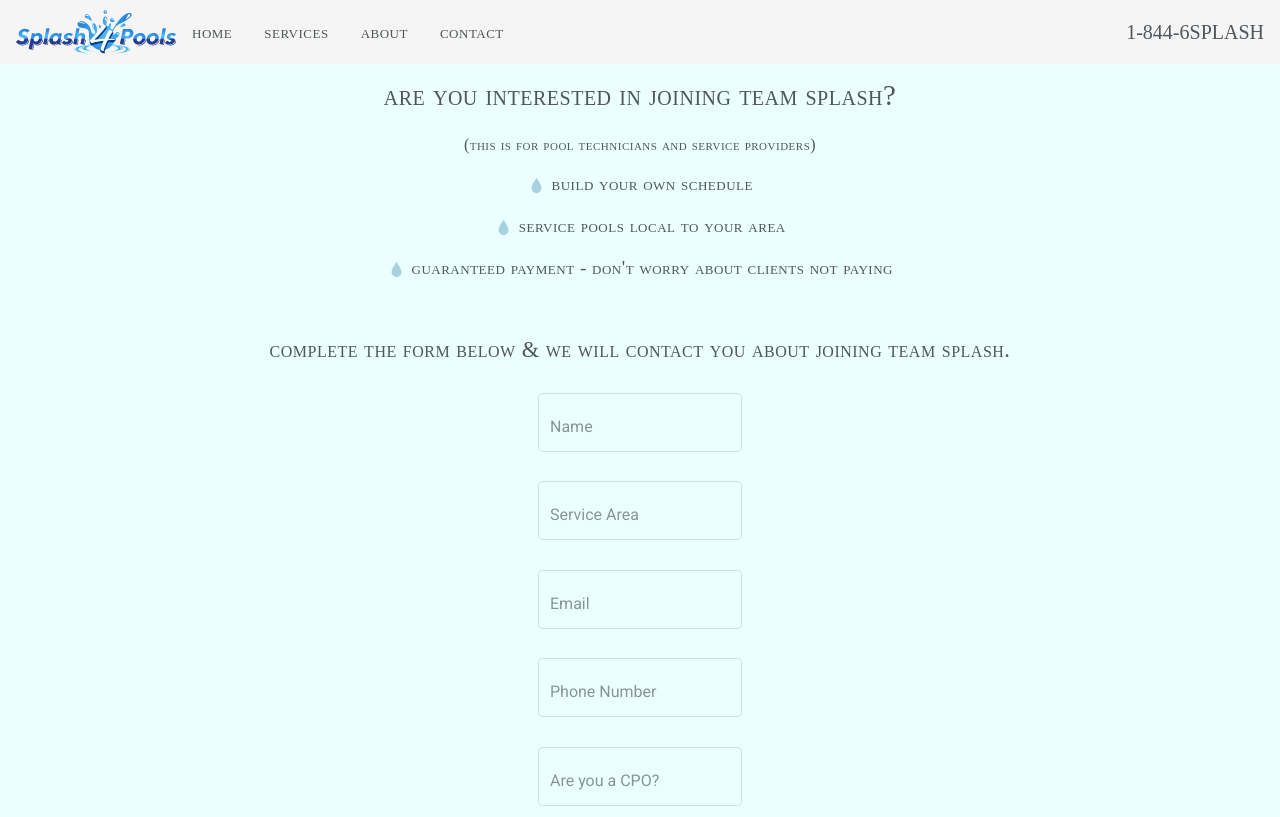
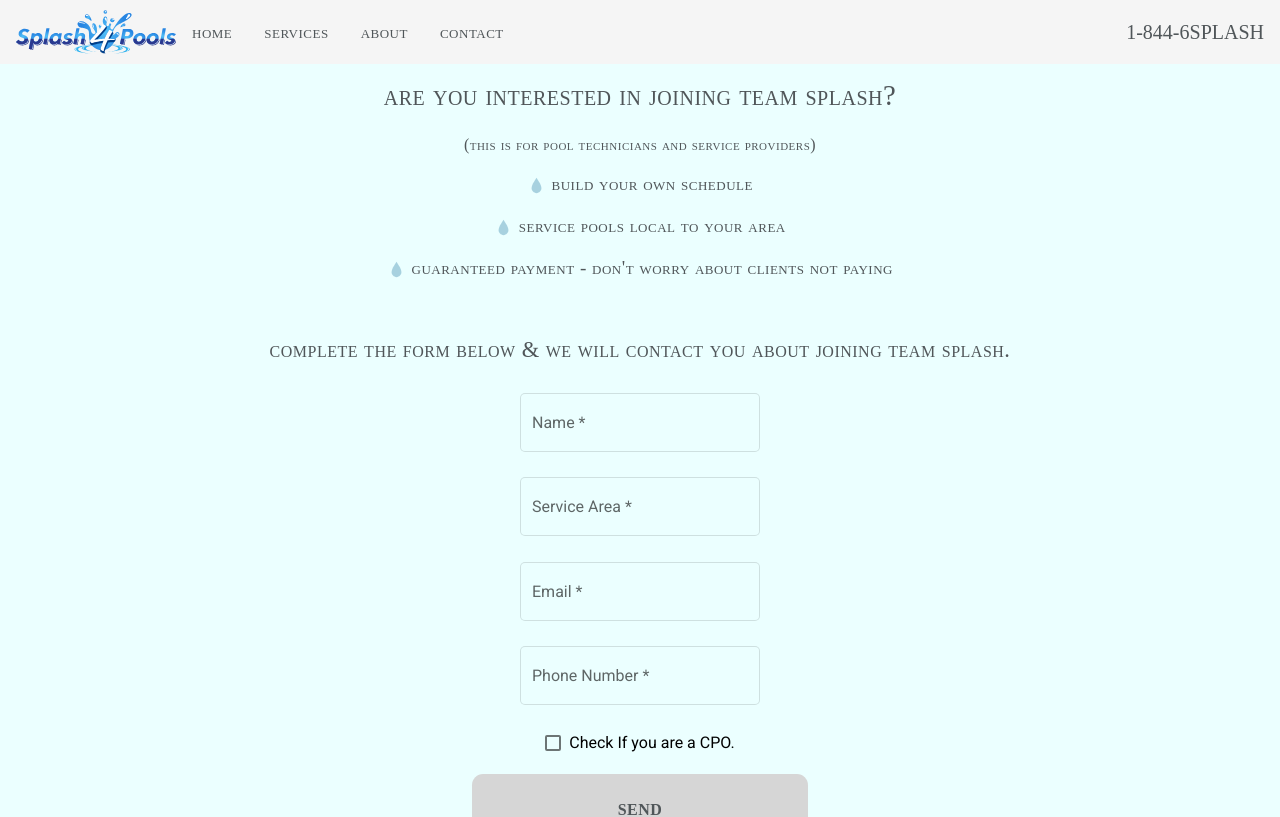
Before and after one commit to itsplash/splash4pools, an Angular app: page /jointeam in a window 1280 px wide. Shown: the top 817 px of the page. Built offline with nearby package versions, Linux system fonts and the light colour scheme.

Commit message:
Added gateway url for join-team form, enabled emails through AWS SES, form validation and style fixes.

```diff
--- /dev/null
+++ b/src/app/_models/join-form.model.ts
@@ -0,0 +1,15 @@
+export class JoinForm {
+    name: string;
+    area: string;
+    email: string;
+    phone: string;
+    cpo: boolean;
+
+    constructor(name: string, area: string, em: string, ph: string, isCpo: boolean) {
+        this.name = name;
+        this.area = area;
+        this.email = em;
+        this.phone = ph;
+        this.cpo = isCpo;
+    }
+}
--- /dev/null
+++ b/src/app/_services/email.service.ts
@@ -0,0 +1,31 @@
+import { formatDate } from '@angular/common';
+import { HttpClient, HttpHeaders } from '@angular/common/http';
+import { Injectable } from '@angular/core';
+import { Observable } from 'rxjs';
+import { JoinForm } from '../_models/join-form.model';
+import { SESEmailTemplate } from '../_models/ses-email-template.model';
+
+@Injectable()
+export class EmailService {
+    apiGatewayUrl = 'https://hbpkd1asil.execute-api.us-east-1.amazonaws.com/production/contractorcontactgateway';
+    // sesApiUrl = 'https://email-fips.us-east-1.amazonaws.com/v2/email/outbound-emails';
+
+    // emailHeaders: HttpHeaders = new HttpHeaders({
+    //     Content: 'application/json',
+    //     Action: 'SendEmail',
+    //     Version: formatDate(new Date(), 'YYYY-MM-DD', 'en-US', 'UTC')
+    // });
+
+    constructor(private readonly http: HttpClient) { }
+
+    public sendContactUsEmail(contactForm): Observable<any> {
+        return this.http.post(this.apiGatewayUrl, contactForm);
+    }
+
+    public sendJoinTeamEmail(joinTeamForm: JoinForm): Observable<any> {
+        // const newEmail = new SESEmailTemplate('New Inquiry!', joinTeamForm);
+        console.log(joinTeamForm);
+        // return this.http.post(this.sesApiUrl, newEmail, { headers: this.emailHeaders});
+        return this.http.post(this.apiGatewayUrl, joinTeamForm);
+    }
+}
--- a/src/app/home/home.component.html
+++ b/src/app/home/home.component.html
@@ -6,7 +6,7 @@
         <br> <div class="titlemore">we bring professional pool service to you.</div>
         <br>
         <div class="splashbutton">
-            <button mat-button routerLink="/contact">take a splash!</button>
+            <button mat-button class="opaque" routerLink="/contact">take a splash!</button>
         </div>
     </div>
   </div>
--- a/src/app/jointeam/jointeam.component.html
+++ b/src/app/jointeam/jointeam.component.html
@@ -15,23 +15,33 @@
 <div class="contactdesc">
     <br>complete the form below & we will contact you about joining team splash.
 </div>
-<br><mat-form-field appearance="outline">
-  <input matInput placeholder="Name">
-</mat-form-field>
-<br><mat-form-field appearance="outline">
-  <input matInput placeholder="Service Area">
-</mat-form-field>
-<br><mat-form-field appearance="outline">
-  <input matInput placeholder="Email">
-</mat-form-field>
-<br><mat-form-field appearance="outline">
-    <input matInput placeholder="Phone Number">
-</mat-form-field>
-<br><mat-form-field appearance="outline">
-    <input matInput placeholder="Are you a CPO?">
-</mat-form-field>
 <br>
-<button mat-button routerLink="/">send</button>
-<br>
-
+<form [formGroup]="joinForm" (ngSubmit)="submitForm()">
+  <mat-form-field appearance="outline">
+    <mat-label>Name</mat-label>
+    <input matInput type="text" formControlName="name">
+  </mat-form-field>
+  <mat-form-field appearance="outline">
+    <mat-label>Service Area</mat-label>
+    <input matInput formControlName="serviceArea">
+  </mat-form-field>
+  <mat-form-field appearance="outline">
+    <mat-label>Email</mat-label>
+    <input matInput type="email" formControlName="email">
+  </mat-form-field>
+  <mat-form-field appearance="outline">
+    <mat-label>Phone Number</mat-label>
+      <input
+        matInput type="text"
+        placeholder="Include Area Code"
+        formControlName="phone"
+        pattern="^(\+\d{1,2}\s)?\(?\d{3}\)?[\s.-]?\d{3}[\s.-]?\d{4}$"
+        >
+  </mat-form-field>
+  <mat-checkbox formControlName="isCPO" [checked]="joinForm.value.isCPO">Check If you are a CPO.</mat-checkbox>
+  <br>
+  <button mat-button class="submit-button" [disabled]="!joinForm.valid" type="submit">send</button>
+</form>
+<div *ngIf="showSuccess" class="follow-up-message success">Success! Inquiry Sent!</div>
+<div *ngIf="showError" class="follow-up-message error">Error! Please try again.</div>
 </div>
--- a/src/app/jointeam/jointeam.component.scss
+++ b/src/app/jointeam/jointeam.component.scss
@@ -70,3 +70,28 @@ margin: auto;
     font-variant: small-caps;
     margin-bottom: 2em;
 }
+
+mat-form-field, mat-checkbox, .submit-button {
+  display: block;
+  width: 15em;
+}
+
+.submit-button {
+  margin-bottom: 10px;
+}
+
+.follow-up-message {
+  width: 100%;
+  text-align: center;
+  font-size: 1em;
+  margin-top: 5px;
+  margin-bottom: 5px;
+}
+
+.success {
+  color: green;
+}
+
+.error {
+  color: red;
+}
--- a/src/app/jointeam/jointeam.component.ts
+++ b/src/app/jointeam/jointeam.component.ts
@@ -1,4 +1,7 @@
 import { Component, OnInit } from '@angular/core';
+import { FormBuilder, FormGroup, Validators } from '@angular/forms';
+import { JoinForm } from '../_models/join-form.model';
+import { EmailService } from '../_services/email.service';
 
 @Component({
   selector: 'app-jointeam',
@@ -6,10 +9,48 @@ import { Component, OnInit } from '@angular/core';
   styleUrls: ['./jointeam.component.scss']
 })
 export class JointeamComponent implements OnInit {
+  joinForm: FormGroup;
+  showSuccess = false;
+  showError = false;
 
-  constructor() { }
+  constructor(
+    private readonly formBuilder: FormBuilder,
+    private readonly emailService: EmailService) { }
 
   ngOnInit() {
+    this.buildForm();
+  }
+
+  public buildForm(): void {
+    this.joinForm = this.formBuilder.group({
+      name: ['', Validators.required],
+      serviceArea: ['', Validators.required],
+      email: ['', [Validators.email, Validators.required]],
+      phone: ['', Validators.required],
+      isCPO: [false]
+    });
+  }
+
+  public submitForm(): void {
+    this.showError = false;
+    this.showSuccess = false;
+    console.log(this.joinForm);
+    const joinObj = new JoinForm(
+      this.joinForm.value.name,
+      this.joinForm.value.serviceArea,
+      this.joinForm.value.email,
+      this.joinForm.value.phone,
+      this.joinForm.value.isCPO
+      );
+    this.emailService.sendJoinTeamEmail(joinObj).subscribe(res => {
+      console.log(res);
+      this.joinForm.reset();
+      this.showSuccess = true;
+    },
+    (error)=> {
+      console.log(error);
+      this.showError = true;
+    });
   }
 
 }
--- a/src/styles.scss
+++ b/src/styles.scss
@@ -57,3 +57,7 @@ button {
 .mat-button{
     font-size: 1.1em;
 }
+
+.opaque {
+    background: rgba(255, 255, 255, 0.7) !important;
+}
```
Also changed, not shown: src/app/_models/ses-email-template.model.ts (added, +65 -0 lines), src/app/app.module.ts (+12 -4 lines).
